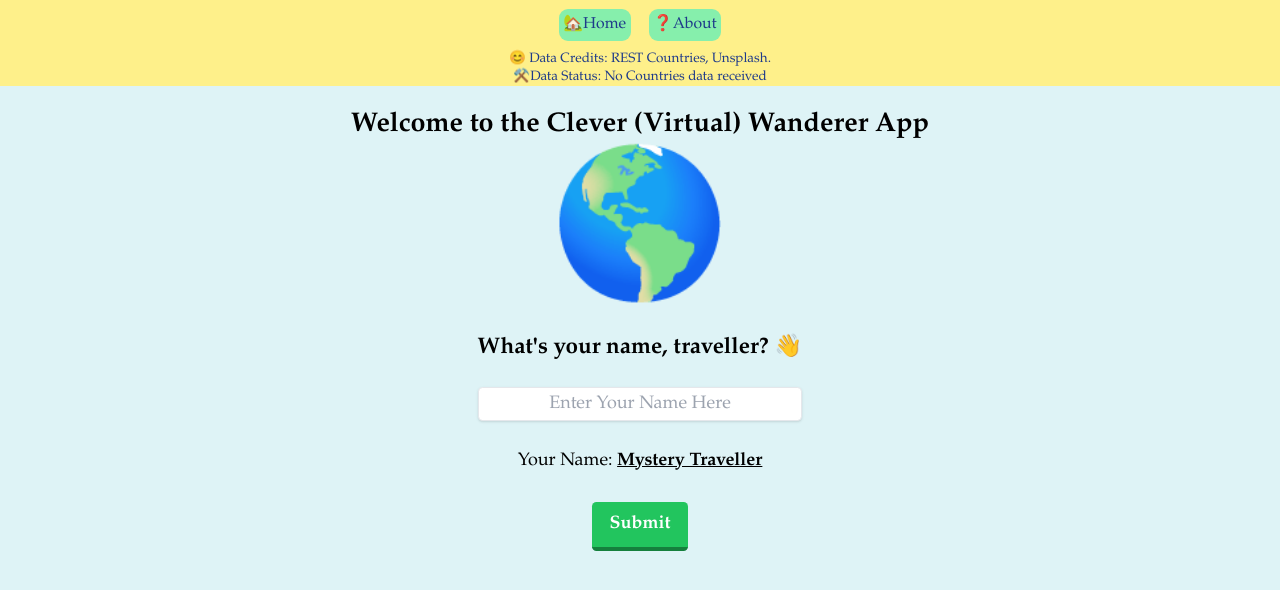
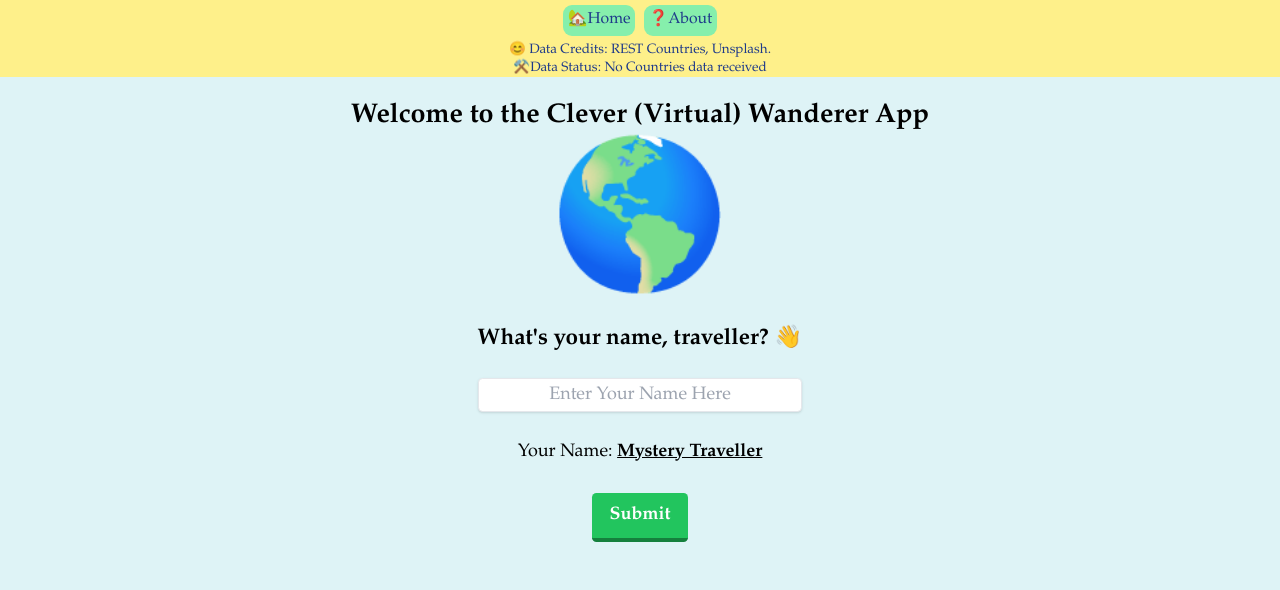
Before and after one commit to gohguancheng/clever-virtual-wanderer, a React (Vite) app: page / in a window 1280 px wide. Shown: the top 590 px of the page. Built offline with nearby package versions, Linux system fonts and the light colour scheme; no server answers; the HTML template or start-up script is replaced by a standard one.

Commit message:
added height styling for navbar

```diff
--- a/src/Components/NavigationBar.jsx
+++ b/src/Components/NavigationBar.jsx
@@ -2,12 +2,12 @@ import React from 'react';
 import { Link, Outlet } from 'react-router-dom';
 
 const NavigationBar = ( { status, current } ) => {
-  return <div className = "bg-yellow-200">
+  return <div className = "h-max w-screen bg-yellow-200">
   <ul className='flex justify-center'>
 
-    <Link to="/"> <li className="bg-green-300 rounded-lg p-1 text-sm m-2 text-blue-900 hover:font-black">🏡Home</li> </Link>
-      <Link to="about"> <li className="bg-green-300 rounded-lg p-1 text-sm m-2 text-blue-900 hover:font-black">❓About</li> </Link>
-      {(current.country === undefined) ? null : (<Link to="regions"> <li className="bg-green-300 rounded-lg p-1 text-sm m-2 text-blue-900 hover:font-black">🌏Globe</li> </Link>)}
+    <Link to="/"> <li className="bg-green-300 rounded-lg p-1 text-sm m-1 text-blue-900 hover:font-black">🏡Home</li> </Link>
+      <Link to="about"> <li className="bg-green-300 rounded-lg p-1 text-sm m-1 text-blue-900 hover:font-black">❓About</li> </Link>
+      {(current.country === undefined) ? null : (<Link to="regions"> <li className="bg-green-300 rounded-lg p-1 text-sm m-1 text-blue-900 hover:font-black">🌏Globe</li> </Link>)}
 
   </ul>
   <h4 className='text-xs font-thin text-blue-900'>😊 Data Credits: REST Countries, Unsplash. </h4>
```
